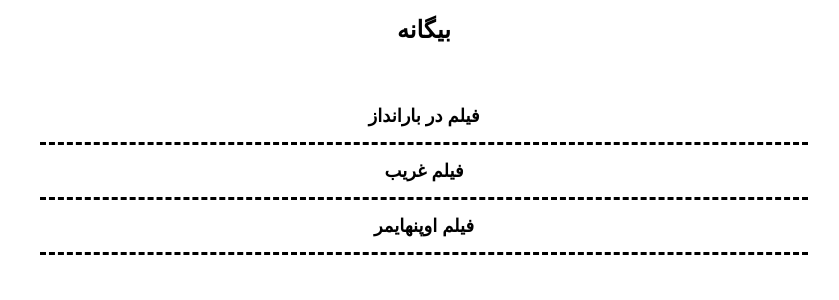
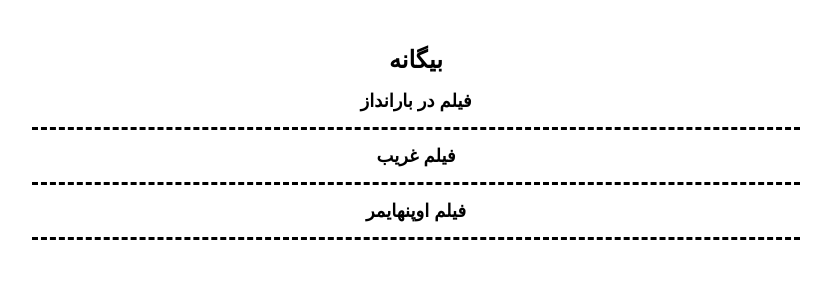
Before and after one commit to darkblog/darkblog.github.io, a Jekyll site: the page built from index.html, in a window 1280 px wide. Shown: the top 300 px of the page, without its empty margins (316-1155 px from the left). Built offline with Jekyll 4.4.1, drawn with Linux system fonts in a browser that asks for light colours.

Commit message:
Update index.html

```diff
--- a/_layouts/index.html
+++ b/_layouts/index.html
@@ -6,7 +6,7 @@
 <title>{% if page.title %}{{ page.title }}{% else %}{{ site.name }}{% endif %}</title>
 <meta name="description" content="{% if page.excerpt %}{{ page.excerpt | strip_html | strip_newlines | truncate: 160 }}{% else %}{{ site.description }}{% endif %}">
 <link rel="canonical" href="{{ page.url | replace:'index.html','' | prepend: site.baseurl | prepend: site.url }}">
-<style amp-custom>body{font-family:sans-serif}.container{margin:auto;padding:30px;max-width:768px}h1{font-size:x-large}h2{font-size:large}a{color:black;text-decoration:none}.post{padding-bottom:15px;border-bottom:dashed black}.center{display:block;margin:auto;text-align:center}</style>
+<style amp-custom>body{font-family:sans-serif;margin:auto;padding:30px;max-width:768px}h1{font-size:x-large}h2{font-size:large}a{color:black;text-decoration:none}.post{padding-bottom:15px;border-bottom:dashed black}.center{display:block;margin:auto;text-align:center}</style>
 </head>
 <body>
 <header>
```
